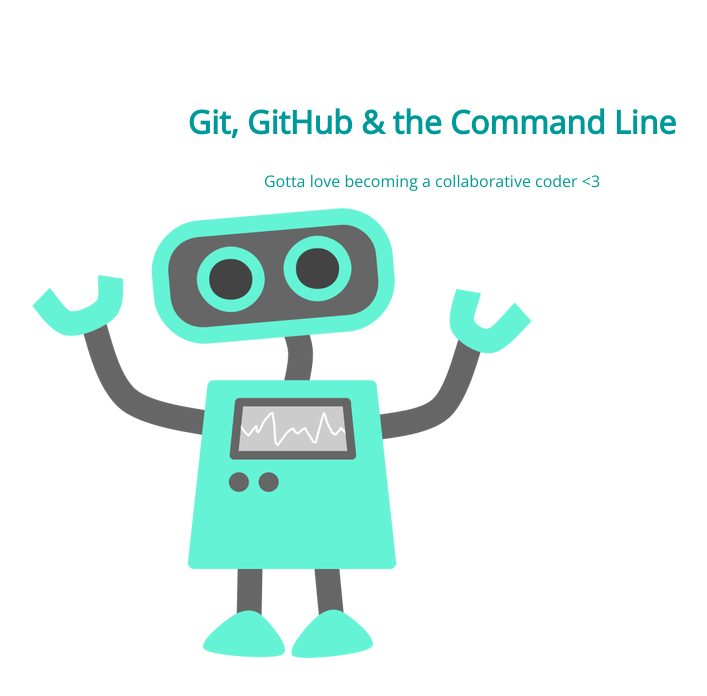
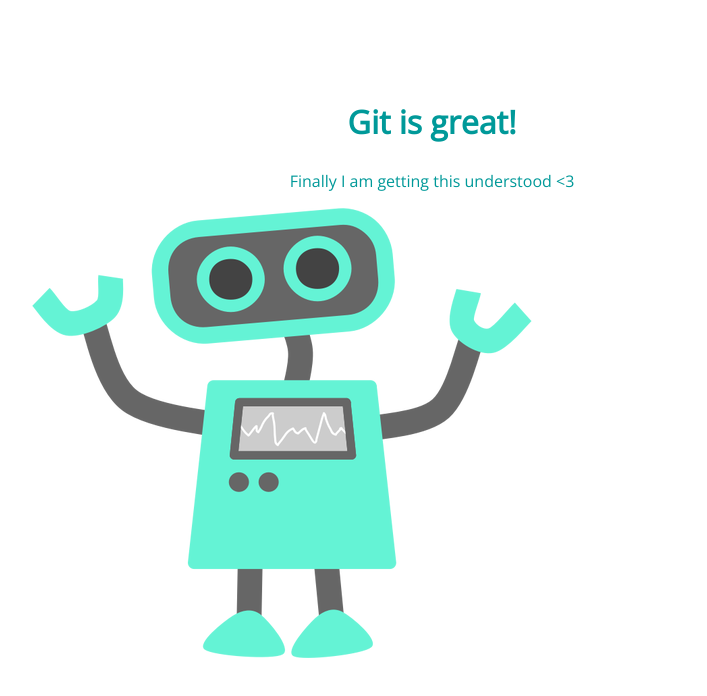
Before and after one commit to aferreira-pt/105-project, a plain HTML site: page index.html in a window 1280 px wide. Shown: the whole page, without its empty margins (208-915 px from the left). Drawn offline with nearby package versions, Linux system fonts and the light colour scheme.

Commit message:
changes on index.html

```diff
--- a/index.html
+++ b/index.html
@@ -8,8 +8,8 @@
 </head>
 <body>
 	<section>
-		<h1>Git, GitHub & the Command Line</h1>
-		<p>Gotta love becoming a collaborative coder <3</p>
+		<h1>Git is great!</h1>
+		<p>Finally I am getting this understood <3</p>
 		<img src="img/happy-blue-robot.png">
 	</section>
 </body>
```
